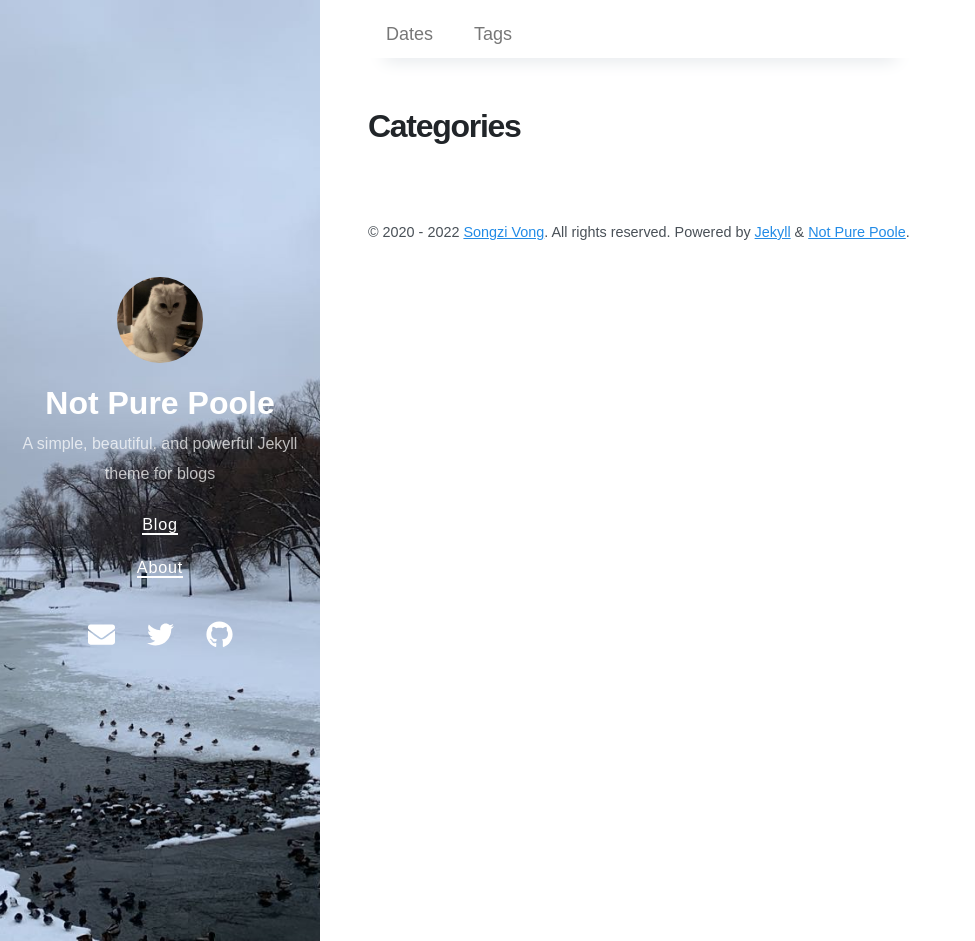
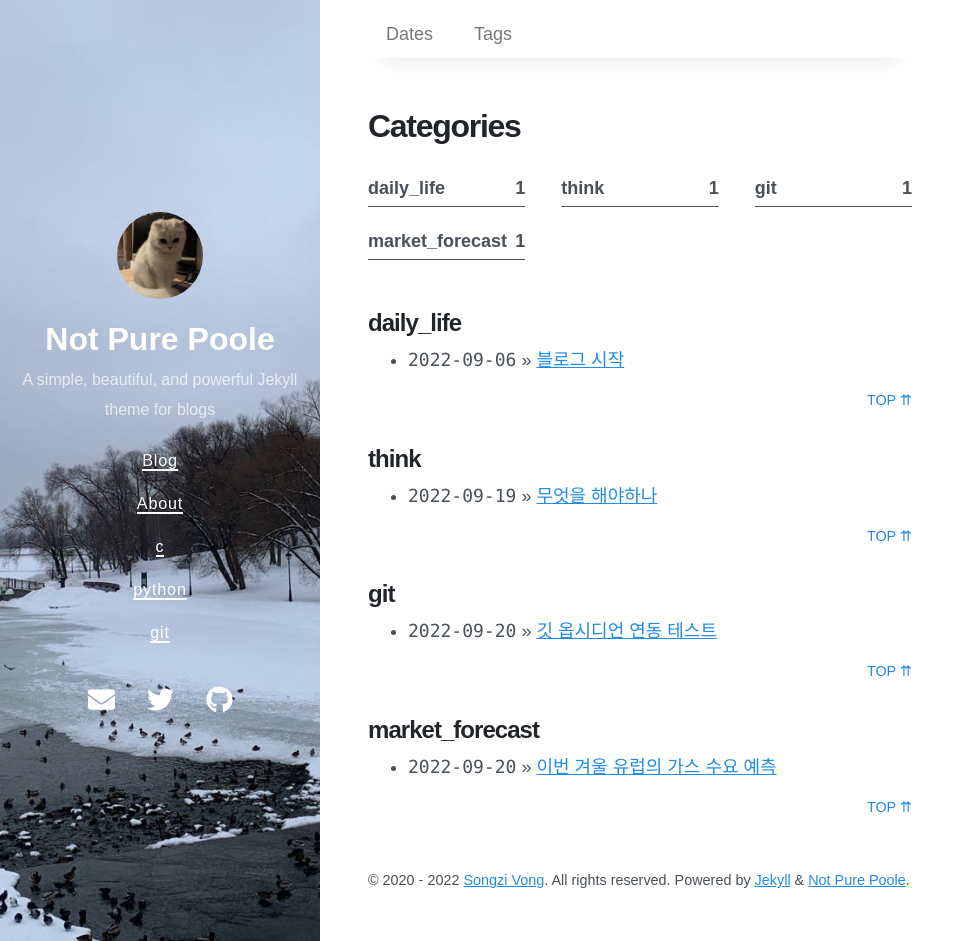
Before and after one commit to Vigil2/vigil2.github.io, a Jekyll site: the page built from categories.md, in a window 1280 px wide and 941 px high. Shown: the whole window, without its empty margins (0-975 px from the left). Built offline with Jekyll 4.4.1, drawn with Linux system fonts in a browser that asks for light colours; nearby versions of some CDN libraries.

Commit message:
pure skin2

```diff
--- a/_data/navigation.yml
+++ b/_data/navigation.yml
@@ -2,3 +2,9 @@
   url: /
 - title: About
   url: /about/
+- title: "c"
+  url: "/c/"
+- title: "python"
+  url:  "/python/"
+- title: "git"
+  url:  "/git/"
--- /dev/null
+++ b/_posts/BLOG/daily_life/2022-09-06-daily_life.md
@@ -0,0 +1,22 @@
+---
+title:  "블로그 시작"
+excerpt: ""
+categories:
+  - daily_life
+tags:
+  - daily_life
+
+
+date: 2022-09-06
+last_modified_at: 2022-09-19
+
+# toc: true
+# toc_sticky: true
+
+author_profile: true
+sidebar:
+  nav: "sidebar-category"
+---
+
+
+## 첫번째 글
--- /dev/null
+++ b/_posts/BLOG/think/2022-09-19-think.md
@@ -0,0 +1,17 @@
+---
+title:  "무엇을 해야하나"
+excerpt: ""
+
+categories:
+  - think
+tags:
+  - think
+
+toc: true
+toc_sticky: true
+
+date: 2022-09-19
+last_modified_at: 2022-09-21
+---
+
+업비트 자동매매1212
--- /dev/null
+++ b/_posts/Dev/git/2022-09-20-git.md
@@ -0,0 +1,17 @@
+---
+title:  "깃 옵시디언 연동 테스트"
+excerpt: ""
+
+categories:
+  - git
+tags:
+  - [git, obsidian]
+
+# toc: true
+# toc_sticky: true
+
+date: 2022-09-20
+last_modified_at: 2022-09-20
+---
+
+깃과 옵시디언 연동 시험
--- /dev/null
+++ b/_posts/INVESTMENT/market_forecast/2022-09-20-market_forcast.md
@@ -0,0 +1,25 @@
+---
+title:  "이번 겨울 유럽의 가스 수요 예측"
+excerpt: ""
+
+categories:
+  - market_forecast
+tags:
+  - [market_forecast, 주식, 시장예측, 시장분석, 가스 가격]
+
+# toc: true
+# toc_sticky: true
+
+date: 2022-09-20
+last_modified_at: 2022-09-20
+---
+
+이번 겨울 유럽의 가스공급 문제점을 제기하지만
+
+아마 이번 겨울 유럽의 가장 추울시기 전후로 가스가격은 연일 하락을 할 것같다.
+
+내가 이렇게 예측하는 이유는 온난화다.
+
+온난화로 인해 러시아의 가스공급 중단 위협이 생각보다 먹혀들지 않을것이다.
+
+뉴스에선 단순하게 위험이 올것처럼 이야기하며 또 사람들을 선돋
```
Also changed, not shown: _posts/Unpublished/2022-09-21-Unpublished.md (added, +23 -0 lines).
